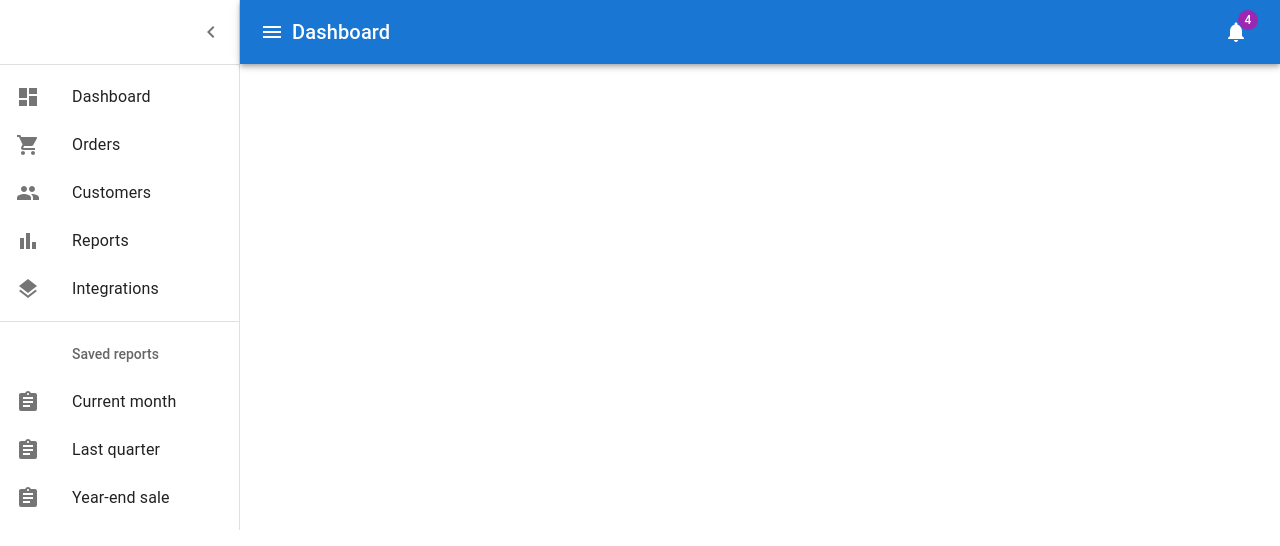
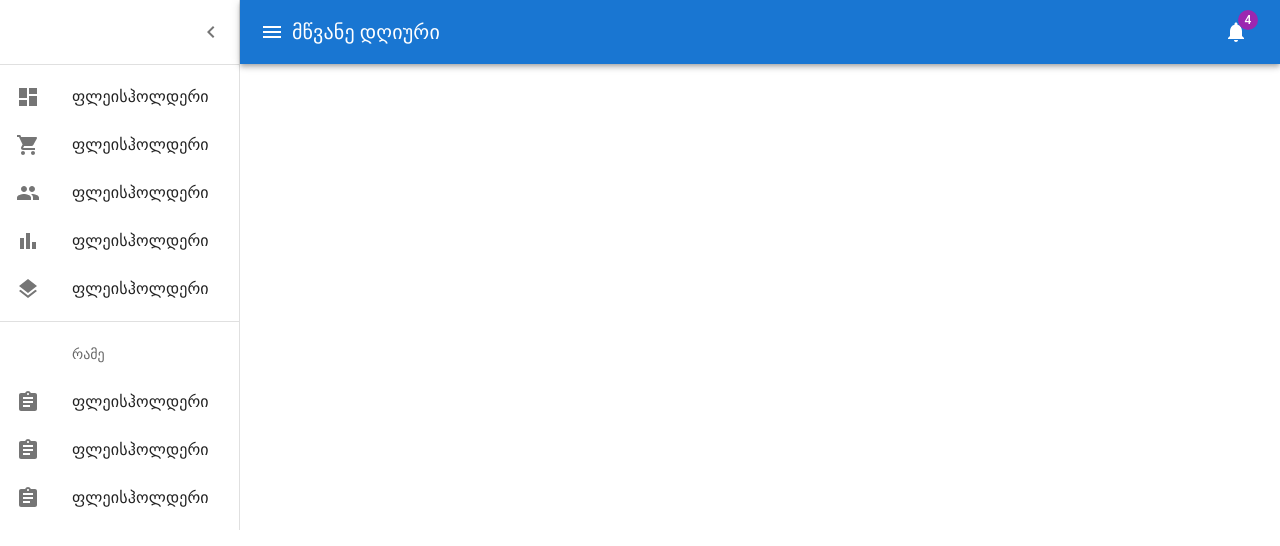
Before and after one commit to epoqa/greenfront, a Next.js app: page /home/Home in a window 1280 px wide. Shown: the top 546 px of the page. Built offline with nearby package versions, Linux system fonts and the light colour scheme.

Commit message:
to georgian

```diff
--- a/pages/grower/[user]/Grower.jsx
+++ b/pages/grower/[user]/Grower.jsx
@@ -42,9 +42,9 @@ export default function Grower() {
   return (
     <>
     <div style={{margin: "15px",padding: "20px", border: "1px solid black"}}>
-      <h4>Username: {user.username}</h4>
-      <h4>Email: {user.email}</h4>
-      <h4>Id: {user._id} </h4>
+      <h4>მომხმარებელი: {user.username}</h4>
+      <h4>ემაილი: {user.email}</h4>
+      <h4>აიდი: {user._id} </h4>
     </div>
     </>
   );
--- a/pages/home/Home.jsx
+++ b/pages/home/Home.jsx
@@ -93,7 +93,7 @@ const Home = () => {
             noWrap
             sx={{ flexGrow: 1 }}
           >
-            Dashboard
+            მწვანე დღიური
           </Typography>
           <IconButton color="inherit">
             <Badge badgeContent={4} color="secondary">
--- a/src/components/Navigation/Navigation.js
+++ b/src/components/Navigation/Navigation.js
@@ -16,55 +16,55 @@ export const mainListItems = (
       <ListItemIcon>
         <DashboardIcon />
       </ListItemIcon>
-      <ListItemText primary="Dashboard" />
+      <ListItemText primary="ფლეისჰოლდერი" />
     </ListItem>
     <ListItem button>
       <ListItemIcon>
         <ShoppingCartIcon />
       </ListItemIcon>
-      <ListItemText primary="Orders" />
+      <ListItemText primary="ფლეისჰოლდერი" />
     </ListItem>
     <ListItem button>
       <ListItemIcon>
         <PeopleIcon />
       </ListItemIcon>
-      <ListItemText primary="Customers" />
+      <ListItemText primary="ფლეისჰოლდერი" />
     </ListItem>
     <ListItem button>
       <ListItemIcon>
         <BarChartIcon />
       </ListItemIcon>
-      <ListItemText primary="Reports" />
+      <ListItemText primary="ფლეისჰოლდერი" />
     </ListItem>
     <ListItem button>
       <ListItemIcon>
         <LayersIcon />
       </ListItemIcon>
-      <ListItemText primary="Integrations" />
+      <ListItemText primary="ფლეისჰოლდერი" />
     </ListItem>
   </div>
 );
 
 export const secondaryListItems = (
   <div>
-    <ListSubheader inset>Saved reports</ListSubheader>
+    <ListSubheader inset>რამე</ListSubheader>
     <ListItem button>
       <ListItemIcon>
         <AssignmentIcon />
       </ListItemIcon>
-      <ListItemText primary="Current month" />
+      <ListItemText primary="ფლეისჰოლდერი" />
     </ListItem>
     <ListItem button>
       <ListItemIcon>
         <AssignmentIcon />
       </ListItemIcon>
-      <ListItemText primary="Last quarter" />
+      <ListItemText primary="ფლეისჰოლდერი" />
     </ListItem>
     <ListItem button>
       <ListItemIcon>
         <AssignmentIcon />
       </ListItemIcon>
-      <ListItemText primary="Year-end sale" />
+      <ListItemText primary="ფლეისჰოლდერი" />
     </ListItem>
   </div>
 );
```
Also changed, not shown: pages/diaries/Diaries.jsx (+6 -6 lines), pages/diary/[id]/Diary.jsx (+6 -6 lines), pages/growers/Growers.jsx (+4 -4 lines), pages/index.tsx (+33 -1 lines).
